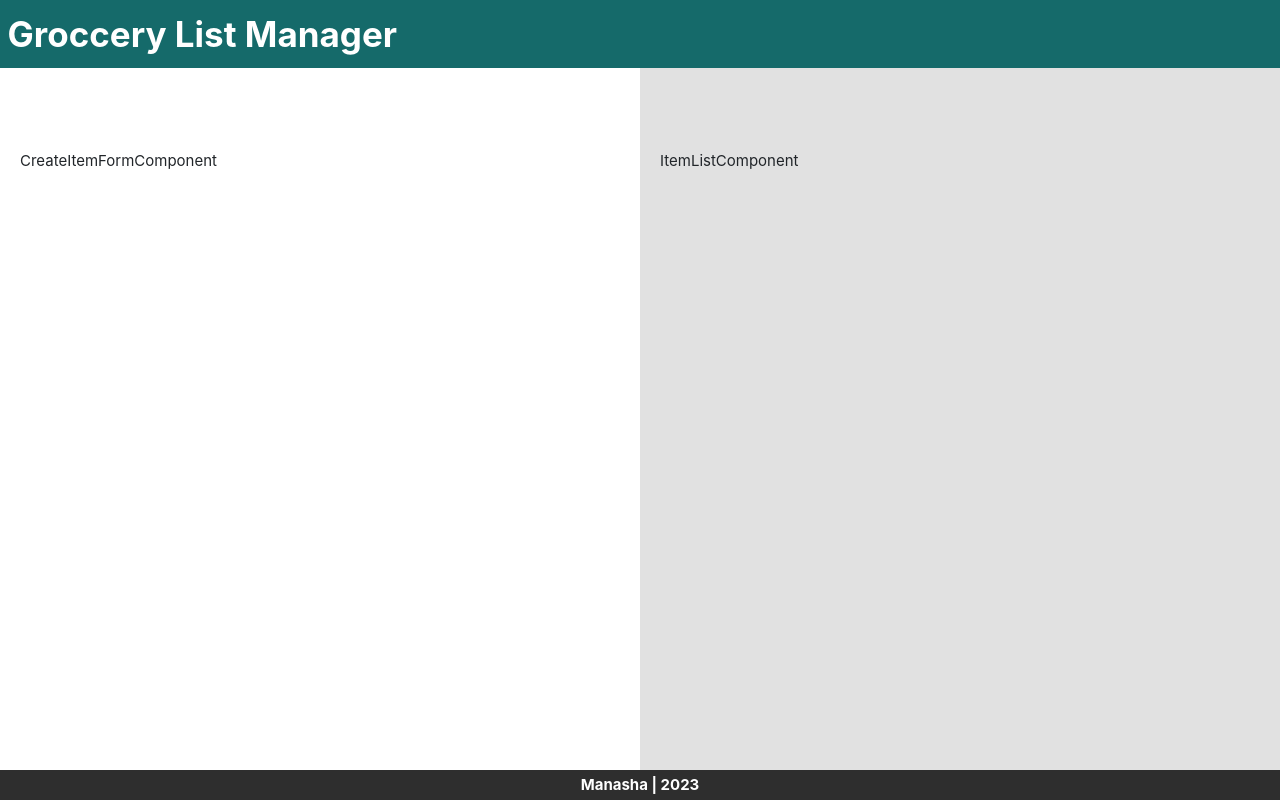
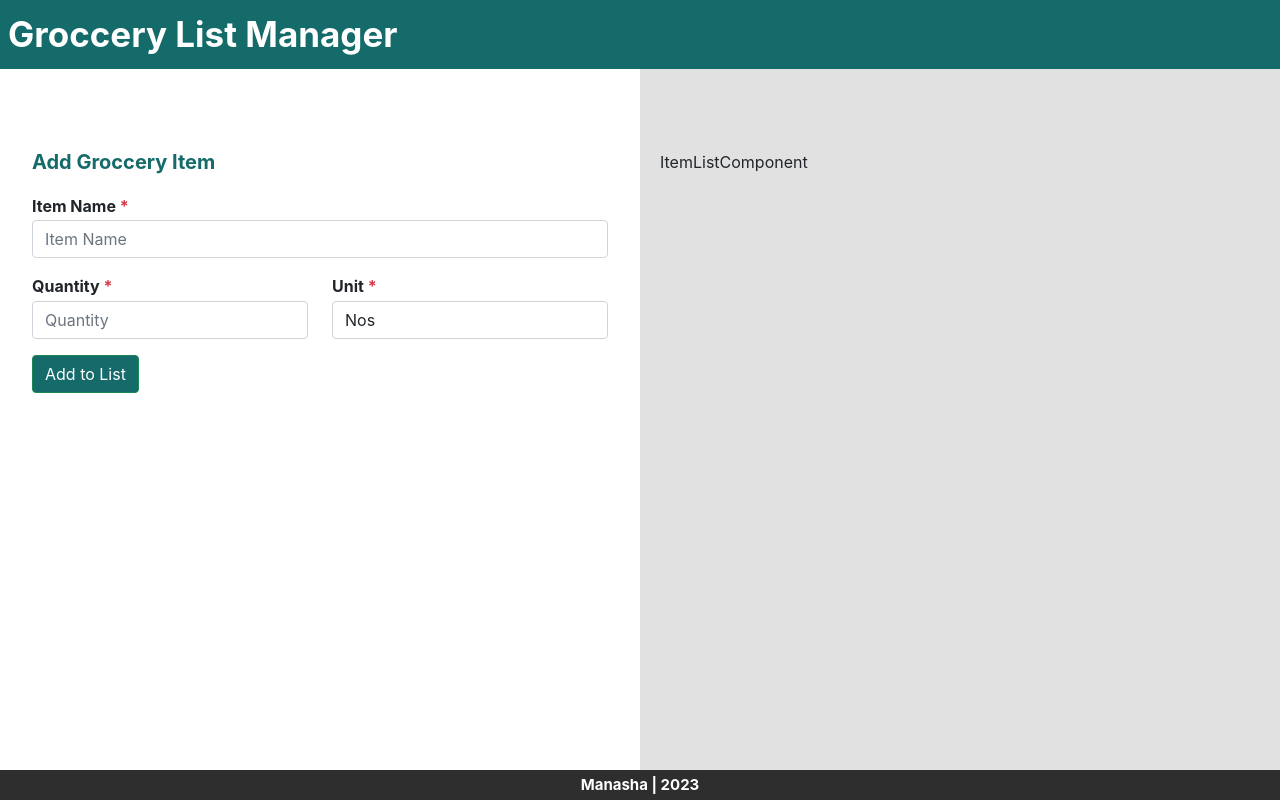
Before and after one commit to mhperera/PF_GroceryListManagerApp, a React (Create React App) app: page / in a window 1280 px wide. Built offline with nearby package versions, Linux system fonts and the light colour scheme.

Commit message:
Design create item form

```diff
--- a/src/App.js
+++ b/src/App.js
@@ -1,4 +1,4 @@
-import 'materialize-css/dist/css/materialize.min.css'
+// import 'materialize-css/dist/css/materialize.min.css'
 // import M from 'materialize-css'
 
 import HeaderComponent from './HeaderComponent';
--- a/src/CreateItemFormComponent.js
+++ b/src/CreateItemFormComponent.js
@@ -1,9 +1,68 @@
-import React from 'react'
+import React from 'react';
 
 const CreateItemFormComponent = () => {
-  return (
-    <div className='w-100 vh-100 CreateItemFormComponent'>CreateItemFormComponent</div>
-  )
-}
+	return (
+		<div className="w-100 vh-100 CreateItemFormComponent">
+			<form>
+				<div className="row">
+					<div className="col-12">
+						<h5 className="heading5">Add Groccery Item</h5>
+					</div>
 
-export default CreateItemFormComponent
+					<div className="col-12 mb-3">
+						<label forHtml="itemName" className="form-label">
+							Item Name <span className="text-danger">*</span>
+						</label>
+						<input
+							type="text"
+							className="form-control"
+							id="itemName"
+							placeholder="Item Name"
+							required
+						/>
+					</div>
+
+					<div className="col-6 mb-3">
+						<label forHtml="quantity" className="form-label">
+							Quantity <span className="text-danger">*</span>
+						</label>
+						<input
+							type="number"
+							className="form-control"
+							id="quantity"
+							placeholder="Quantity"
+							required
+						/>
+					</div>
+
+					<div className="col-6 mb-3">
+						<label forHtml="unit" className="form-label">
+							Unit <span className="text-danger">*</span>
+						</label>
+						<select
+							name="unit"
+							id="unit"
+							className="form-control"
+							required
+						>
+							<option value="Nos" selected>
+								Nos
+							</option>
+							<option value="Boxes">Boxes</option>
+							<option value="Packets">Packets</option>
+							<option value="Bags">Bags</option>
+						</select>
+					</div>
+
+					<div className="col-6 mb-3">
+						<button type="submit" className="btn btn-success">
+							Add to List
+						</button>
+					</div>
+				</div>
+			</form>
+		</div>
+	);
+};
+
+export default CreateItemFormComponent;
--- a/src/index.css
+++ b/src/index.css
@@ -53,3 +53,22 @@ body {
 .row{
   margin: 0 !important;
 }
+
+.heading5{
+  font-weight: bold;
+  color:#156A6A;
+  margin-bottom: 1.25rem;
+}
+
+.form-label{
+  font-weight: bold;
+  margin-bottom: .15rem;
+}
+
+.btn-success{
+  background: #156a6a !important;
+}
+
+.btn-success:hover{
+  background: #105b5b !important;
+}
```
